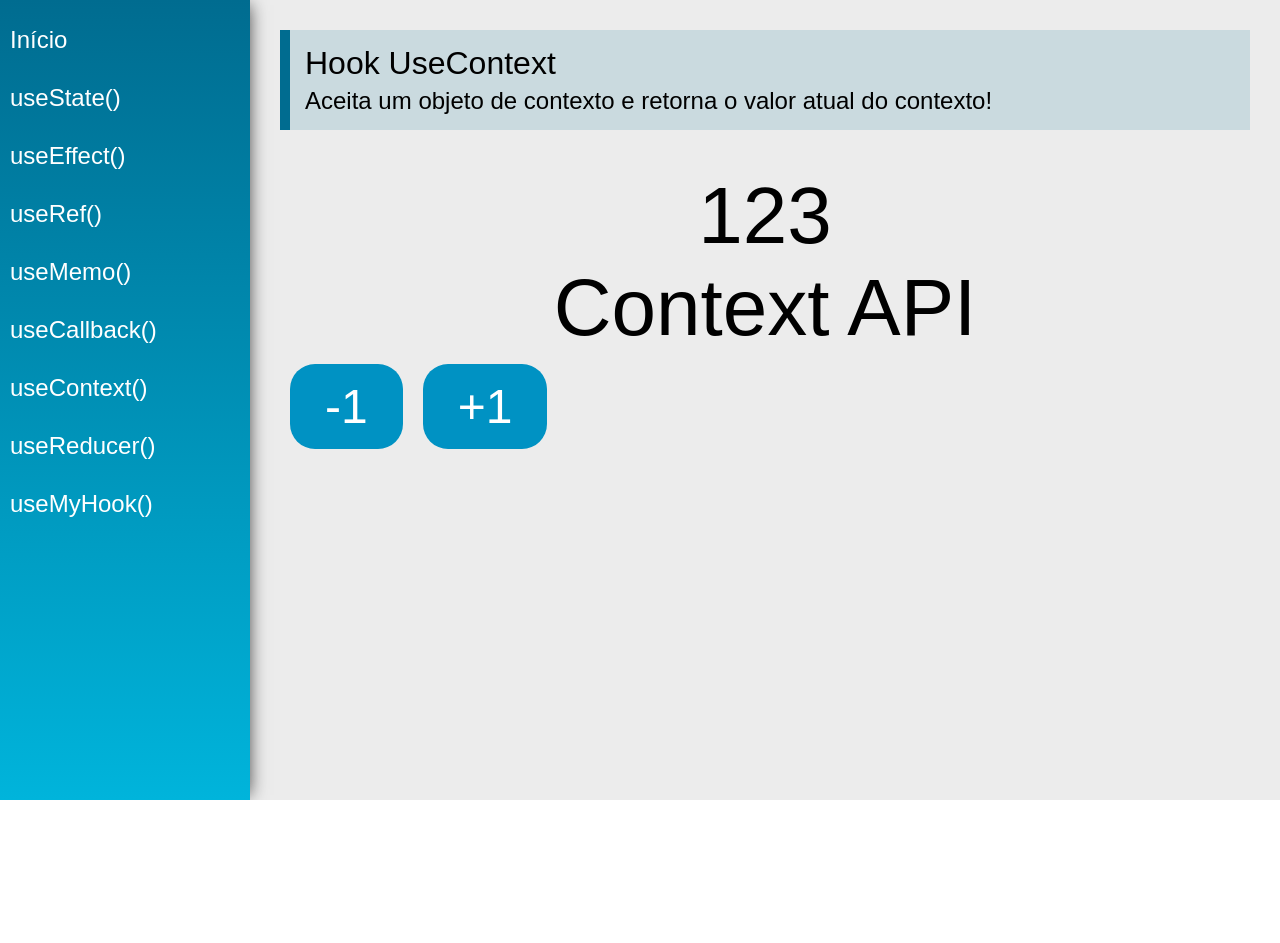
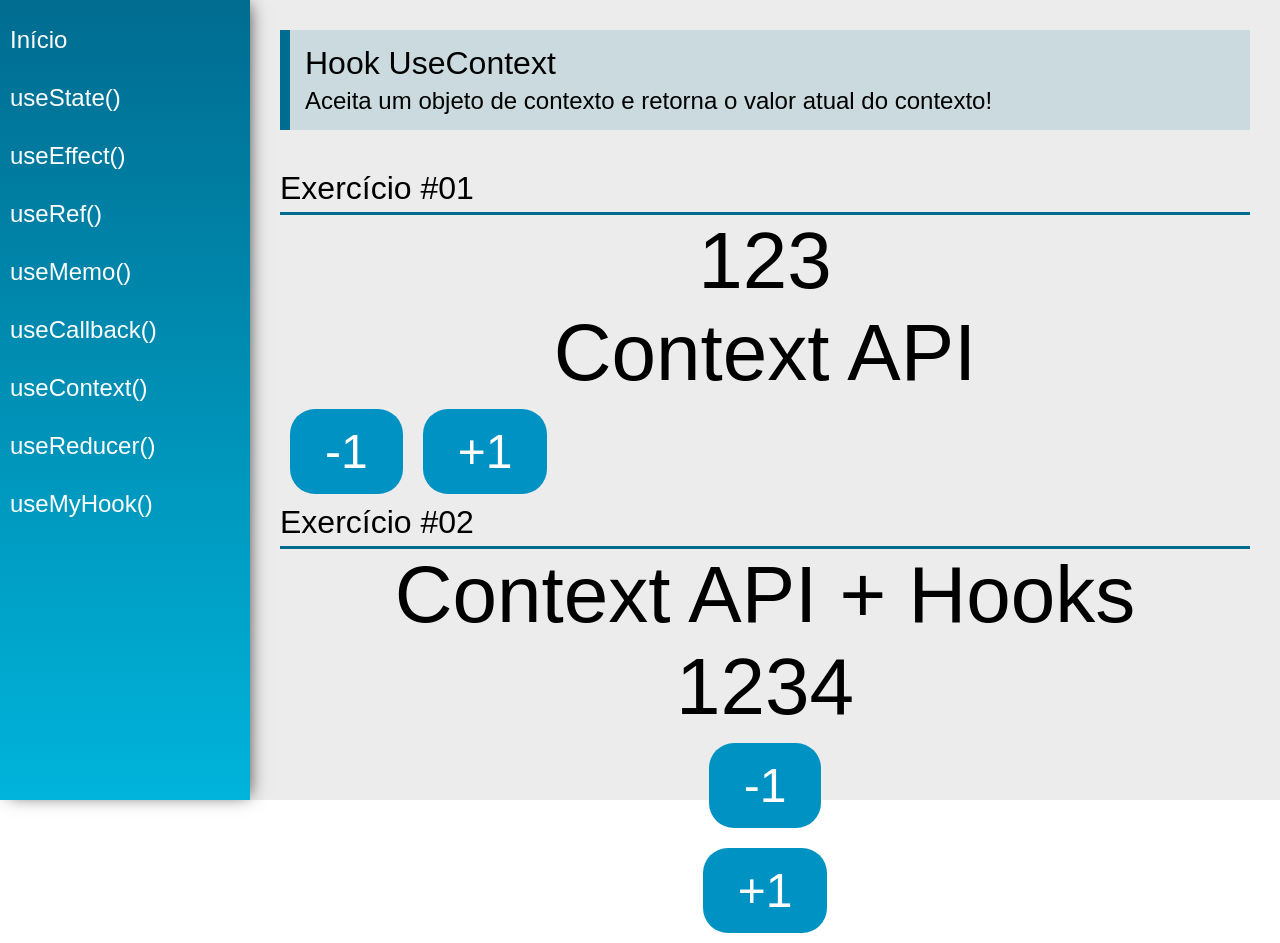
Before and after one commit to MogLuiz/React-Hooks, a React (Create React App) app: page /useContext in a window 1280 px wide. Before the commit the page ends 800 px from the top, so only its background shows below. Built offline with nearby package versions, Linux system fonts and the light colour scheme.

Commit message:
Trabalhando com o contexto encapsulado

```diff
--- a/src/views/examples/UseContext.jsx
+++ b/src/views/examples/UseContext.jsx
@@ -1,7 +1,9 @@
-import React, { useContext } from 'react'
+import React, { useContext, useEffect } from 'react'
 import PageTitle from '../../components/layout/PageTitle'
+import SectionTitle from '../../components/layout/SectionTitle'
 
 import DataContext from '../../data/DataContext'
+import { AppContext } from '../../data/Store'
 
 
 const UseContext = (props) => {
@@ -15,6 +17,14 @@
         })
     }
 
+    const { number, setNumber, text, setText } = useContext(AppContext)
+
+    useEffect(function () {
+        if (number > 1250) {
+            setText('Passooooou!')
+        }
+    }, [number])
+
     return (
         <div className="UseContext">
             <PageTitle
@@ -22,6 +32,7 @@
                 subtitle="Aceita um objeto de contexto e retorna o valor atual do contexto!"
             />
 
+            <SectionTitle title="Exercício #01" />
             <div className="center">
                 <span className="text">{state.number}</span>
                 <span className="text">{state.text}</span>
@@ -45,6 +56,29 @@
 
             </div>
 
+            <SectionTitle title="Exercício #02" />
+
+            <div className="center">
+
+                <span className="text">{text}</span>
+                <span className="text">{number}</span>
+
+                <button
+                    className="btn"
+                    onClick={() => setNumber(number - 1)}
+                >
+                    -1
+                </button>
+
+                <button
+                    className="btn"
+                    onClick={() => setNumber(number + 1)}
+                >
+                    +1
+                </button>
+
+            </div>
+
         </div>
     )
 }
```
